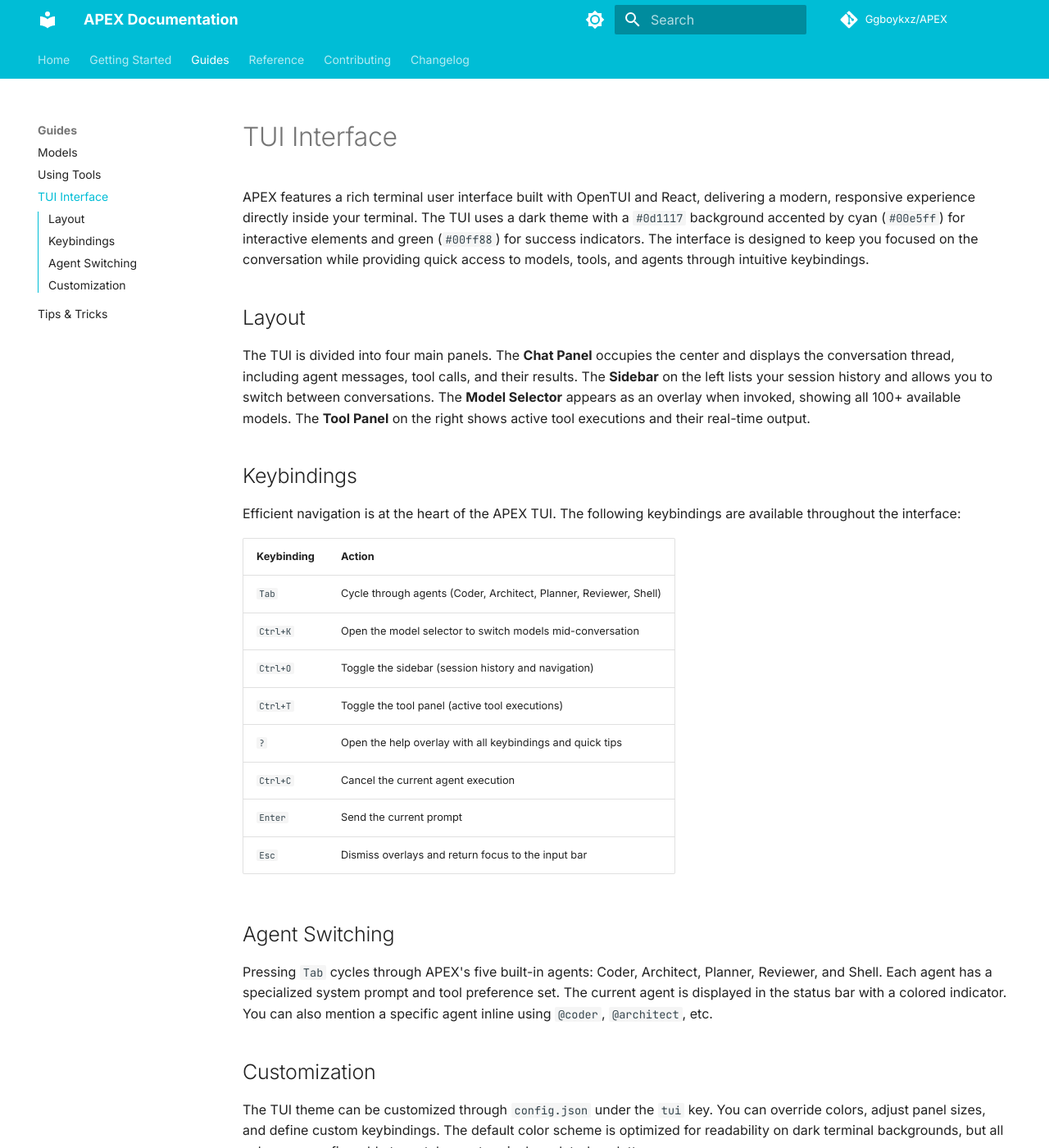
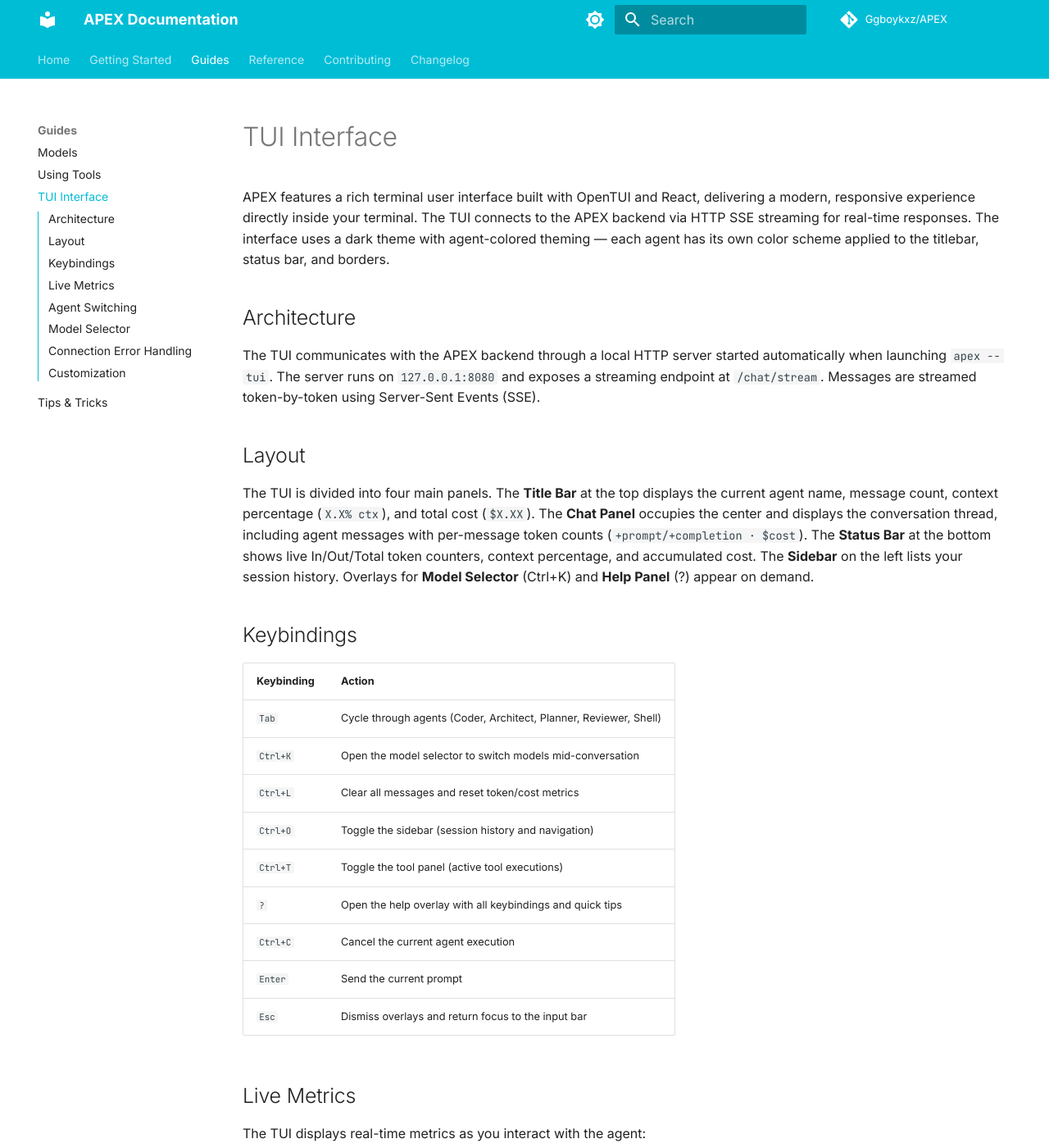
Before and after one commit to Ggboykxz/APEX, an MkDocs documentation site: the page built from docs/guides/tui.md, in a window 1280 px wide and 1400 px high. Shown: the whole window at 82% size. Built offline with MkDocs 1.6.1 and Material for MkDocs 9.7.7, drawn with Linux system fonts in a browser that asks for light colours; comment, search, counter and statistics services are not loaded; the version menu is left out; some of the changed text lies outside the part shown.

Commit message:
docs: update TUI docs with HTTP SSE backend, live metrics, agent theming

```diff
--- a/docs/guides/tui.md
+++ b/docs/guides/tui.md
@@ -1,19 +1,22 @@
 # TUI Interface
 
-APEX features a rich terminal user interface built with OpenTUI and React, delivering a modern, responsive experience directly inside your terminal. The TUI uses a dark theme with a `#0d1117` background accented by cyan (`#00e5ff`) for interactive elements and green (`#00ff88`) for success indicators. The interface is designed to keep you focused on the conversation while providing quick access to models, tools, and agents through intuitive keybindings.
+APEX features a rich terminal user interface built with OpenTUI and React, delivering a modern, responsive experience directly inside your terminal. The TUI connects to the APEX backend via HTTP SSE streaming for real-time responses. The interface uses a dark theme with agent-colored theming — each agent has its own color scheme applied to the titlebar, status bar, and borders.
+
+## Architecture
+
+The TUI communicates with the APEX backend through a local HTTP server started automatically when launching `apex --tui`. The server runs on `127.0.0.1:8080` and exposes a streaming endpoint at `/chat/stream`. Messages are streamed token-by-token using Server-Sent Events (SSE).
 
 ## Layout
 
-The TUI is divided into four main panels. The **Chat Panel** occupies the center and displays the conversation thread, including agent messages, tool calls, and their results. The **Sidebar** on the left lists your session history and allows you to switch between conversations. The **Model Selector** appears as an overlay when invoked, showing all 100+ available models. The **Tool Panel** on the right shows active tool executions and their real-time output.
+The TUI is divided into four main panels. The **Title Bar** at the top displays the current agent name, message count, context percentage (`X.X% ctx`), and total cost (`$X.XX`). The **Chat Panel** occupies the center and displays the conversation thread, including agent messages with per-message token counts (`+prompt/+completion · $cost`). The **Status Bar** at the bottom shows live In/Out/Total token counters, context percentage, and accumulated cost. The **Sidebar** on the left lists your session history. Overlays for **Model Selector** (Ctrl+K) and **Help Panel** (?) appear on demand.
 
 ## Keybindings
-
-Efficient navigation is at the heart of the APEX TUI. The following keybindings are available throughout the interface:
 
 | Keybinding | Action |
 |---|---|
 | `Tab` | Cycle through agents (Coder, Architect, Planner, Reviewer, Shell) |
 | `Ctrl+K` | Open the model selector to switch models mid-conversation |
+| `Ctrl+L` | Clear all messages and reset token/cost metrics |
 | `Ctrl+O` | Toggle the sidebar (session history and navigation) |
 | `Ctrl+T` | Toggle the tool panel (active tool executions) |
 | `?` | Open the help overlay with all keybindings and quick tips |
@@ -21,9 +24,26 @@
 | `Enter` | Send the current prompt |
 | `Esc` | Dismiss overlays and return focus to the input bar |
 
+## Live Metrics
+
+The TUI displays real-time metrics as you interact with the agent:
+
+- **Token Streaming**: Live prompt/completion token counts update as tokens arrive
+- **Cost Tracking**: Per-message cost (`+promptTokens · $cost`) and session total
+- **Context Percentage**: Context window utilization based on model's context limit (e.g., `2.3% ctx`)
+- **Agent Theming**: Title bar, status bar, and panel borders change color based on the active agent
+
 ## Agent Switching
 
-Pressing `Tab` cycles through APEX's five built-in agents: Coder, Architect, Planner, Reviewer, and Shell. Each agent has a specialized system prompt and tool preference set. The current agent is displayed in the status bar with a colored indicator. You can also mention a specific agent inline using `@coder`, `@architect`, etc.
+Pressing `Tab` cycles through APEX's five built-in agents: Coder, Architect, Planner, Reviewer, and Shell. Each agent has a specialized system prompt and tool preference set. The current agent's color is reflected throughout the interface (title bar, status bar, borders). You can also mention a specific agent inline using `@coder`, `@architect`, etc.
+
+## Model Selector
+
+Pressing `Ctrl+K` opens the model selector overlay with all 100+ supported models organized by provider (Anthropic, OpenAI, Google, Groq, Mistral, DeepSeek, Meta, xAI, Qwen, Cohere, Ollama, etc.). Each model entry shows its approximate context window size and cost category (e.g., `$0.00` for local models).
+
+## Connection Error Handling
+
+If the backend HTTP server becomes unreachable, the TUI displays a connection error banner that automatically dismisses after 5 seconds. The error message includes the specific error returned by the server (e.g., `"Unknown model: xxx"` for invalid model IDs).
 
 ## Customization
 
```
Also changed, not shown: CHANGELOG.md (+25 -0 lines), README.md (+6 -9 lines).
